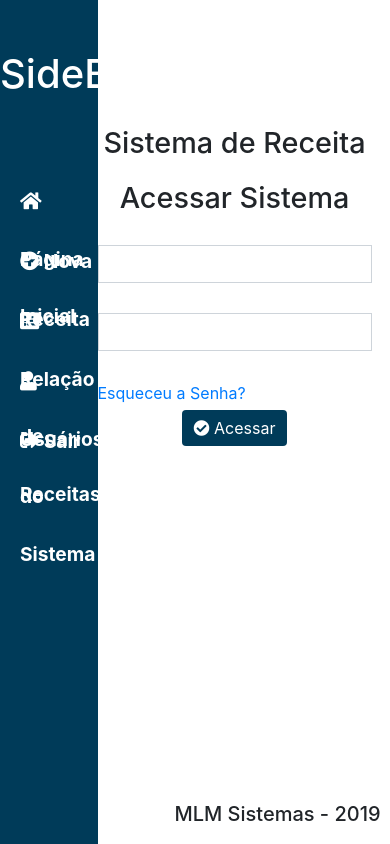
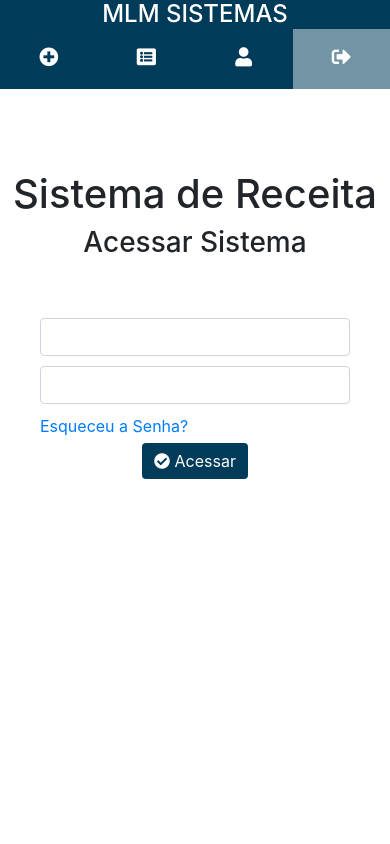
Before and after one commit to BarbosaSystem/SistemaReceita, a Vue app: page /#/login in a window 390 px wide. Built offline with nearby package versions, Linux system fonts and the light colour scheme.

Commit message:
Finalização Front-End

```diff
--- a/src/App.vue
+++ b/src/App.vue
@@ -5,7 +5,7 @@
       <router-link to="/about">About</router-link>
     </div>-->
     <!--  <router-view/> -->
-    <login v-if="false" />
+    <!-- <login v-if="false" /> -->
     <spinner />
     <div class="conteudo">
       <sidebar />
@@ -15,13 +15,13 @@
   </div>
 </template>
 <script>
-import Login from "./views/Login/Login";
+/* import Login from "./views/Login/Login"; */
 import Spinner from "./components/Spinner/spinner"
 /* import ContentBar from "./Layout/ContentBar" */
 import sidebar from "./Layout/SideBar"
 export default {
   components: {
-    Login, Spinner, sidebar
+    Spinner, sidebar
   }
 };
 </script>
--- a/src/Layout/SideBar.vue
+++ b/src/Layout/SideBar.vue
@@ -1,32 +1,32 @@
 <template>
   <div class="side-bar">
-    <h1 class="text-center titulo-logo">SideBar</h1>
+    <h1 class="text-center titulo-logo">MLM SISTEMAS</h1>
     <div class="menu">
       <ul class="menu-lista">
 
-        <li class="menu-lista-item">
+        <!-- <li class="menu-lista-item">
           <a href="#" class="link">
-            <i class="fas fa-home"></i> Página Inicial
+            <i class="fas fa-home"></i> <span class="item-li">Página Inicial</span>
           </a>
-        </li>
+        </li> -->
         <router-link class="menu-lista-item" to="/nova_receita" tag="li" replace active-class="ativo">
           <a class="link">
-            <i class="fas fa-plus-circle"></i> Nova Receita
+            <i class="fas fa-plus-circle"></i> <span class="item-li">Nova Receita</span>
           </a>
         </router-link>
         <router-link class="menu-lista-item" to="/receitas" tag="li" replace active-class="ativo">
           <a class="link">
-            <i class="fas fa-list-alt"></i> Relação de Receitas
+            <i class="fas fa-list-alt"></i> <span class="item-li">Relação de Receitas</span>
           </a>
         </router-link>
         <router-link class="menu-lista-item" to="/usuarios" tag="li" replace active-class="ativo">
           <a class="link">
-            <i class="fas fa-user"></i> Usuários do Sistema
+            <i class="fas fa-user"></i> <span class="item-li">Usuários do Sistema</span>
           </a>
         </router-link>
-        <router-link class="menu-lista-item" to="/logout" tag="li" replace active-class="ativo">
+        <router-link class="menu-lista-item" to="/login" tag="li" replace active-class="ativo">
           <a class="link">
-            <i class="fas fa-sign-out-alt"></i> Sair
+            <i class="fas fa-sign-out-alt"></i> <span class="item-li">Sair</span>
           </a>
         </router-link>
       </ul>
--- a/src/components/Modal/Receitas/ModalReceitaPrint.vue
+++ b/src/components/Modal/Receitas/ModalReceitaPrint.vue
@@ -1,77 +1,66 @@
 <template>
-    <!-- <div class="pagina" :style="{show: ShowModal}">
-
-    </div> -->
   <div>
-    <div class="modal fade bd-example-modal-lg" :class="{show: ShowModal}"
-      tabindex="-1"
-      role="dialog"
-      aria-modal="true"
-      :style="{display: ShowModal ? 'block': 'none'}"
-    >
-
-    <div class="container" style="background-color: white; height: 100%">
-        <!-- <div class="row">
-            <div class="col-md-8 offset-md-2">
+    <div class="impressao">
+    <div class="container">
+      <div class="row">
+        <div class="col-md-12">
+          <div class="card">
+            <div class="card-header text-center">
               <h1 class="text-center">Dr. José Jacinto Araújo Martins</h1>
               <h4 class="text-center">ENDOCRINOLOGIA E METABOLOGIA</h4>
               <h4 class="text-center">CRM 19.018</h4>
-                <button class="btn btn-primary" @click="Imprimir()">Imprimir</button>
             </div>
-        </div> -->
-        <div class="row">
-            <div class="col-md-12">
-                <div class="area" style="margin-top: 200px">
+            <div class="card-body">
                 <h2 style="font-size: 1.5rem">Nome do Paciente: Fulano de Tal</h2>
                 <h2 style="font-size: 1.5rem">Data: 07/10/2019</h2>
-                    <button class="btn btn-primary" @click="Imprimir()">Imprimir</button>
-                </div>
-                <div class="area" style="margin-top: 30px">
-                    <h2 style="font-size: 1.25rem">Prescrição médica:</h2>
+                <h1 class="text-center">
+                  Receituário
+                </h1>
                 <div class="area-prescricao" style="font-family: Courier new">
                 <ul class="lista-receita" style="list-style: none">
-                            <li class="lista-receita-item">1 - Predsim 20mg - 1 caixa <br>
+                  <li class="lista-receita-item">
+                    1 - Predsim 20mg - 1 caixa
+                    <br />
                     <span class="observacao">Observação: tomar 2 co. após café da manhã p/ 5 dias.</span>
                   </li>
-                            <li class="lista-receita-item">2 - Piemont ou Viatine 10mg - 90 dias <br>
+                  <li class="lista-receita-item">
+                    2 - Piemont ou Viatine 10mg - 90 dias
+                    <br />
                     <span class="observacao">Observação: tomar 1 cp. anoite.</span>
                   </li>
                 </ul>
               </div>
             </div>
-            </div>
-        </div>
-        <div class="row" style="position: fixed; bottom: 0">
-            <div class="col-md-12 offset-md-3 col-xs-12">
+            <div class="card-footer" style="position: fixed; bottom: 0; left:0; right:0; text-align: center">
               <h5 class="text-center">Rua Barão do Rio Branco, 681 - SALA 1006 - Centro - Ed. Climério Vieira</h5>
               <h5 class="text-center">Fone: (33) 3271-7394 / 99803-7394 - Governador Valadares - Minas Gerais</h5>
             </div>
           </div>
         </div>
+      </div>
+    </div>
 
-
-      <!-- <div class="modal-dialog modal-xl" role="document">
+  </div>
+  <div class="modal fade" :class="{show: ShowModal}" :style="{display: ShowModal ? 'block': 'none'}" >
+      <div class="modal-dialog">
         <div class="modal-content">
           <div class="modal-header">
-            <h5 class="modal-title" id="exampleModalLiveLabel">Fulano de Tal</h5>
-            <button type="button" class="close" aria-label="Close">
-              <span aria-hidden="true">×</span>
+            <h5 class="modal-title" id="exampleModalLabel">Impressão de Receita!</h5>
+            <button type="button" class="close" data-dismiss="modal" aria-label="Close">
+              <span aria-hidden="true">&times;</span>
             </button>
           </div>
           <div class="modal-body">
-
+            Deseja imprimir?
           </div>
           <div class="modal-footer">
-            <button class="btn btn-primary" @click="Imprimir()">Imprimir</button>
+            <button type="button" class="btn btn-secondary" @click="OcultarModal()"><i class="fa fa-times-circle"></i> Fechar</button>
+            <button type="button" class="btn btn-primary" @click="Imprimir()"><i class="fa fa-print"></i> Imprimir</button>
           </div>
         </div>
-      </div> -->
       </div>
-    <div
-      class="modal-backdrop fade"
-      :class="{show: ShowModal}"
-      :style="{display: ShowModal ? 'block' : 'none'}"
-    ></div>
+    </div>
+      <div class="modal-backdrop fade" :class="{show: ShowModal}" :style="{display: ShowModal ? 'block' : 'none'}"></div>
   </div>
 </template>
 <script>
@@ -80,7 +69,7 @@ export default {
     return {
       print: false,
       ShowModal: false
-        }
+    };
   },
   methods: {
     OcultarModal() {
@@ -89,9 +78,9 @@ export default {
     MostrarModal() {
       this.ShowModal = true;
     },
-        Imprimir(){
-            this.print = true
-            window.print()
+    Imprimir() {
+      this.OcultarModal();
+      window.print();
     }
   },
   created() {
@@ -102,38 +91,59 @@ export default {
       this.OcultarModal();
     });
   }
+};
+</script>
+<style lang="css" scoped>
+.impressao{
+    top: 0;
+    bottom: 0;
+    right: 0;
+    left: 0;
+    position: absolute;
+    width: 100vw;
+    height: 100vh;
+    background-color: #808080;
+    opacity: 1;
+    display: none;
 }
-</script>
-<style  scoped>
-.lista-receita{
+.container{
+  background-color: white;
+  z-index: 1000000;
+  opacity: 1;
+  border-radius: 0.25px;
+  height: 100%;
+}
+.card, .card-header, .card-body, .card-footer{
+  border: none;
+  background-color: transparent;
+}
+@media (max-width: 968px) {
+  h5{
+    font-size: 0.8rem;
+  }
+}
+@media print {
+  .lista-receita {
     padding: 0;
   }
-.container{
-    max-width: 968px;
-}
-@media print {
-.lista-receita-item{
+  .lista-receita-item {
     font-size: 1.5em;
   }
-.observacao{
-    font-weight: 700;
+  .impressao{
+    display: block;
+    z-index: 10000000000000;
   }
   .modal{
-    background-color: white;
+    visibility: hidden;
   }
-button{
-    display: none;
+  h5{
+    font-size: 1.25rem;
   }
-.modal-header{
-    background-color: white
+  body{
+    visibility: hidden;
   }
-
+  .impressao{
+    opacity: 1;
   }
-/*
-@media print {
-  body, page {
-    margin: 0;
-    box-shadow: 0;
 }
-} */
 </style>
--- a/src/router.js
+++ b/src/router.js
@@ -1,6 +1,5 @@
 import Vue from 'vue'
 import Router from 'vue-router'
-import Home from './views/Home.vue'
 
 Vue.use(Router)
 
--- a/src/style/estilo.sass
+++ b/src/style/estilo.sass
@@ -8,30 +8,20 @@
 @import 'card'
 #app
     @include make-container()
-    height: 100%
+    /* height: 100% */
     .conteudo
         @include make-row()
         min-height: 100vh
         .login
+            @include make-col(4)
+            @include media-breakpoint-down(md)
+                @include make-col(12)
+            margin: 170px auto
             text-align: center
-            @include media-breakpoint-up(xs)
-                @include make-col(12)
-                box-shadow: none
-                margin: 30% auto
-                padding: 15px
-                .login-titulo
-                    font-size: 1.8rem
-                    margin-top: 20px
-            @include media-breakpoint-up(md)
-                @include make-col(4)
-                @include make-col-offset(3)
-                margin: 10% auto
-                padding: 30px
             &-box
-                .form-control
-                    margin: 30px auto
-                    border-radius: 0 !important
-                    text-align: center
+                padding: 40px
+                input
+                    margin: 10px auto
                 .link
                     display: block
                     text-align: left
@@ -39,14 +29,33 @@
         @include make-col(3)
         background-color: $color-primario
         color: white
+        @include media-breakpoint-down(md)
+            @include make-col(12)
+            position: fixed
+            top: 0
+            left: 0
+            right: 0
+            width: 100%
+            .menu-lista
+                &-item
+                    display: inline-block
+                    width: 25%
         .titulo-logo
             margin: 50px auto
+            font-size: 1.5rem
+            @include media-breakpoint-down(md)
+                margin: 0px
         .menu
             margin-top: 75px
+            @include media-breakpoint-down(md)
+                margin-top: 0px
             &-lista
                 list-style: none
                 padding: 0
-                align-items: center
+                text-align: left
+                @include media-breakpoint-down(md)
+                    text-align: center
+                    margin-bottom: 0
                 &-item
                     height: 60px
                     font-size: 1.2rem
@@ -54,11 +63,18 @@
                     padding-left: 20px
                     transition: .2s
                     line-height: 3
+                    @include media-breakpoint-down(md)
+                        padding-left: 0px
                     &:hover
                         background-color: $color-secundario
                     .link
                         color: white
                         text-decoration: none
+                        .item-li
+                            margin-left: 5px
+                        @include media-breakpoint-down(md)
+                            .item-li
+                                display: none
                     &.ativo
                         background-color: $color-secundario
     .content-bar
@@ -66,11 +82,8 @@
         padding: 20px
         .grupo-botoes
             margin-top: 50px
-    .rodape
-        position: fixed
-        width: 100%
-        text-align: center
-        bottom: 0
-        margin-bottom: 10px
-        .titulo-rodape
-            font-size: 20px
+        @include media-breakpoint-down(md)
+            @include make-col(12)
+            margin-top: 120px
+        .titulo
+                margin: 50px auto
--- a/src/views/Login/Login.vue
+++ b/src/views/Login/Login.vue
@@ -1,6 +1,6 @@
 <template>
-  <div class="conteudo">
-    <div class="login">
+  <div class="login">
+    <div class="">
       <h1 class="login-titulo">Sistema de Receita</h1>
       <h3 class="login-titulo">Acessar Sistema</h3>
       <div class="login-box">
@@ -21,9 +21,9 @@
         </button>
       </div>
     </div>
-    <div class="rodape">
+    <!-- <div class="rodape">
         <h1 class="titulo-rodape">MLM Sistemas - 2019</h1>
-    </div>
+    </div> -->
   </div>
 </template>
 <script>
--- a/src/views/Receita/NovaReceita.vue
+++ b/src/views/Receita/NovaReceita.vue
@@ -1,6 +1,6 @@
 <template>
   <div class="content-bar">
-    <h1 class="text-center" style="margin: 50px">Nova Receita</h1>
+    <h1 class="text-center titulo">Nova Receita</h1>
     <div class="form-group">
         <input type="text" class="form-control" placeholder="Nome do Cliente" />
       </div>
--- a/src/views/Receita/RelacaoReceita.vue
+++ b/src/views/Receita/RelacaoReceita.vue
@@ -1,6 +1,6 @@
 <template>
   <div class="content-bar">
-    <h1 class="text-center" style="margin: 50px">Relação de Receitas</h1>
+    <h1 class="text-center titulo">Relação de Receitas</h1>
     <div class="form-group">
       <table class="table table-bordered">
         <thead>
@@ -32,16 +32,17 @@
         </tbody>
       </table>
       <receita-viewer />
-
+      <receita-print />
     </div>
   </div>
 </template>
 <script>
 import ReceitaViewer from '../../components/Modal/Receitas/ModalViewReceita'
+import ReceitaPrint from '../../components/Modal/Receitas/ModalReceitaPrint'
 
 export default {
   components: {
-    ReceitaViewer
+    ReceitaViewer, ReceitaPrint
   },
   methods: {
     AbrirModalMostrarReceita(){
--- a/src/views/Usuario/RelacaoUsuario.vue
+++ b/src/views/Usuario/RelacaoUsuario.vue
@@ -1,6 +1,6 @@
 <template>
   <div class="content-bar">
-    <h1 class="text-center" style="margin: 50px">Relação de Usuários</h1>
+    <h1 class="text-center titulo">Relação de Usuários</h1>
     <div class="form-group">
       <table class="table table-bordered">
         <thead>
```
Also changed, not shown: src/components/Modal/Receitas/ModalNewReceita.vue (+14 -2 lines). Lines whose indentation alone changed are shown as unchanged.
